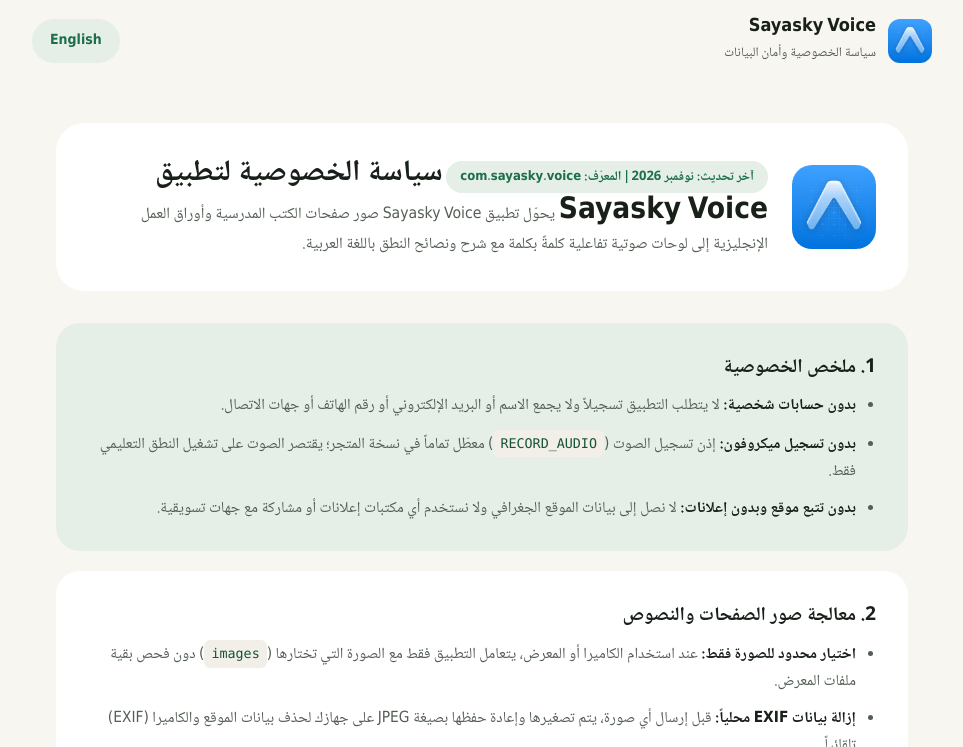
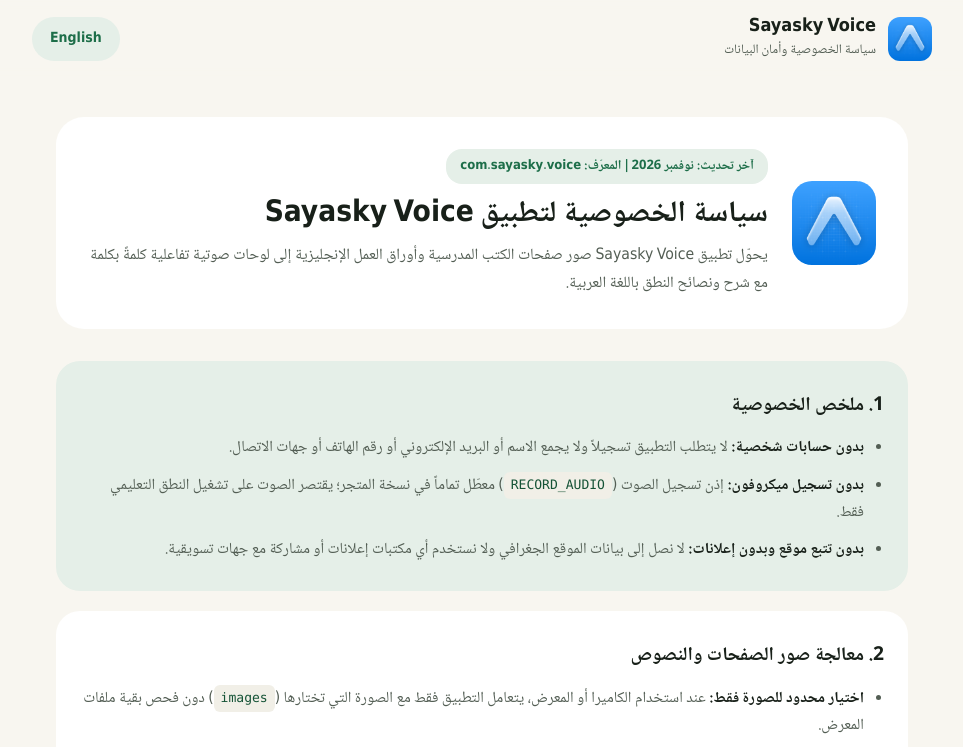
Before and after one commit to SayaSky-S/sayasky-voice-policy, a plain HTML site: page index.html in a window 1280 px wide. Both pictures are taken after a click on the button "العربية". Shown: the top 747 px of the page, without its empty margins (158-1121 px from the left). Drawn offline with Linux system fonts and the light colour scheme.

```diff
--- a/index.html
+++ b/index.html
@@ -142,13 +142,15 @@
 
     .pill {
       display: inline-block;
+      max-width: 100%;
       background-color: var(--bg-sage-tint);
       color: var(--accent-sage);
-      padding: 5px 14px;
-      border-radius: 9999px;
+      padding: 6px 14px;
+      border-radius: 16px;
       font-size: 0.8125rem;
       font-weight: 600;
       margin-bottom: 12px;
+      overflow-wrap: anywhere;
     }
 
     .hero-content h2 {
@@ -165,14 +167,16 @@
 
     main {
       padding-bottom: 56px;
-      display: grid;
+      display: flex;
+      flex-direction: column;
       gap: 20px;
     }
 
     .section-card {
       background-color: var(--bg-surface);
       border-radius: 24px;
-      padding: 28px 32px;
+      padding: 28px 24px;
+      max-width: 100%;
     }
 
     .section-card.highlight {
@@ -194,11 +198,13 @@
     .section-card li {
       color: var(--text-secondary);
       font-size: 0.96rem;
+      overflow-wrap: break-word;
     }
 
     .section-card ul {
       padding-inline-start: 20px;
-      display: grid;
+      display: flex;
+      flex-direction: column;
       gap: 10px;
       margin-top: 8px;
     }
@@ -213,9 +219,11 @@
       color: var(--accent-sage-dark);
       padding: 2px 7px;
       border-radius: 6px;
-      font-size: 0.87em;
+      font-size: 0.85em;
       direction: ltr;
       display: inline-block;
+      max-width: 100%;
+      overflow-wrap: anywhere;
     }
 
     .table-wrap {
@@ -234,7 +242,7 @@
 
     th,
     td {
-      padding: 13px 16px;
+      padding: 13px 14px;
     }
 
     th {
@@ -247,26 +255,17 @@
       background-color: rgba(255, 255, 255, 0.55);
     }
 
-    .ar-only {
-      display: none;
+    body:not(.lang-ar) .ar-only,
+    body.lang-ar .en-only {
+      display: none !important;
     }
 
-    body.lang-ar .en-only {
-      display: none;
+    .pill-row {
+      margin-bottom: 12px;
     }
 
-    body.lang-ar .ar-only {
-      display: initial;
-    }
-
-    body.lang-ar div.ar-only,
-    body.lang-ar section.ar-only,
-    body.lang-ar ul.ar-only {
+    .hero-content h2 {
       display: block;
-    }
-
-    body.lang-ar ul.ar-only {
-      display: grid;
     }
 
     footer {
```
